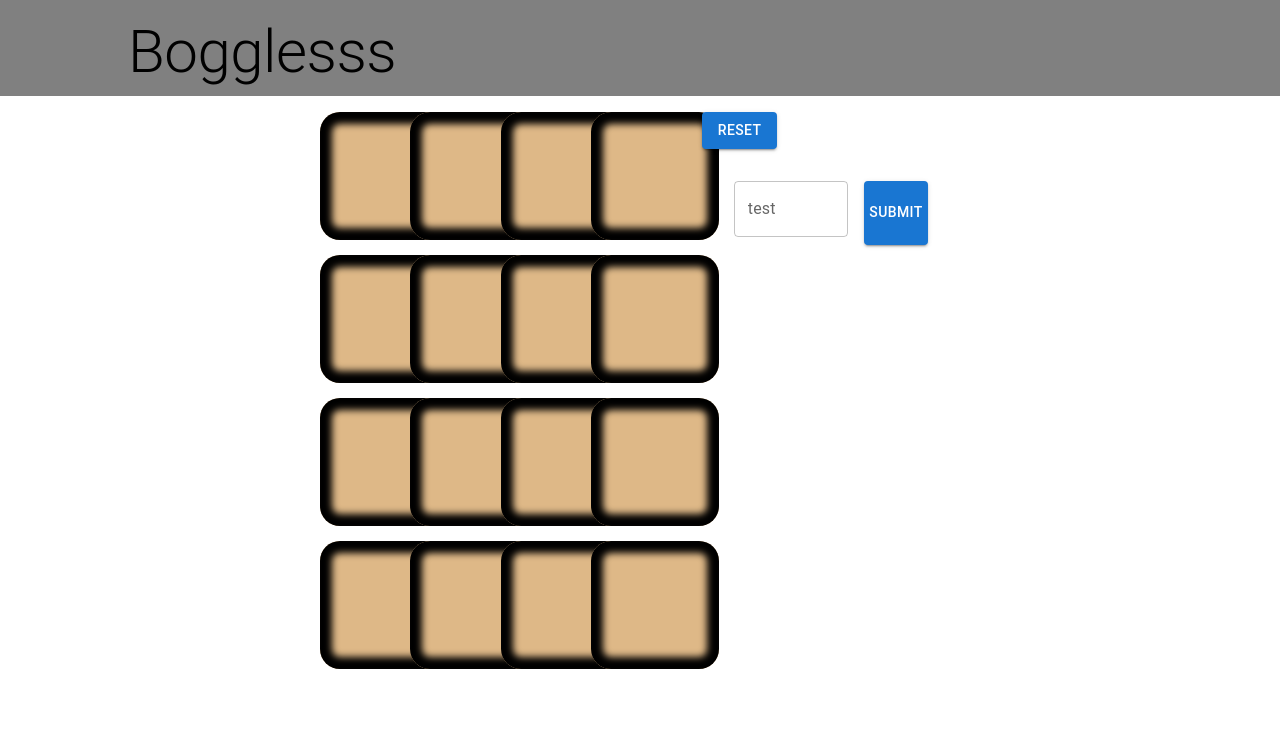
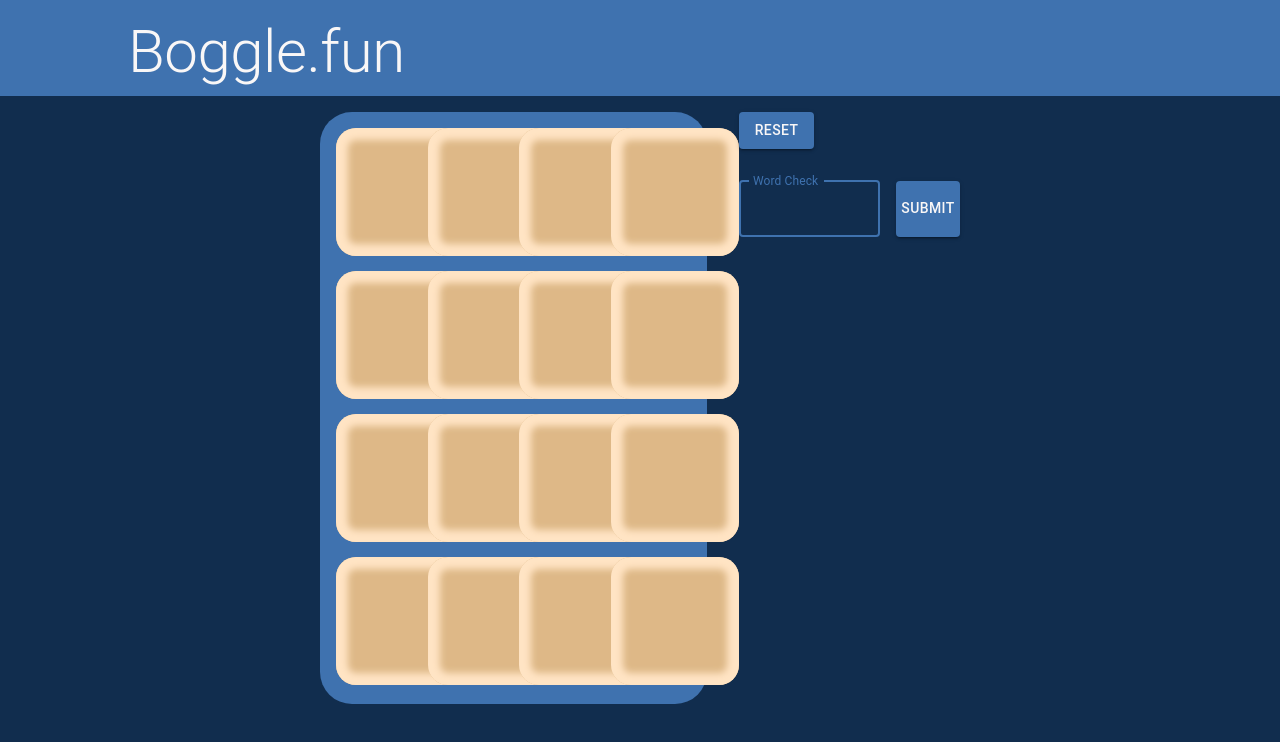
Before and after one commit to MatsThijssen/MatsThijssen.github.io, a React (Create React App) app: page / in a window 1280 px wide. Shown: the top 742 px of the page. Built offline with nearby package versions, Linux system fonts and the light colour scheme.

Commit message:
feat: add theming with better colors and some small visual improvements here and there

```diff
--- a/src/App.tsx
+++ b/src/App.tsx
@@ -1,14 +1,16 @@
+import { ThemeProvider } from "@emotion/react";
 import "./App.css";
 import { Boggle } from "./components/game";
 import { Layout } from "./components/layout";
+import { theme } from "./theme";
 
 function App() {
   return (
-    <>
+    <ThemeProvider theme={theme}>
       <Layout>
         <Boggle />
       </Layout>
-    </>
+    </ThemeProvider>
   );
 }
 
--- a/src/components/game.tsx
+++ b/src/components/game.tsx
@@ -224,37 +224,39 @@ export function Boggle() {
       <Grid2
         container
         spacing={1.5}
-        sx={{ backgroundColor: "white", width: "35rem", height: "35rem" }}
+        sx={{ backgroundColor: "secondary.main", width: "37rem", height: "37rem", padding: '1rem', borderRadius: '2rem' }}
       >
         {letterMatrix.flat().map((l) => createLetter(l))}
       </Grid2>
       <Stack>
         <Box>
-          <Button variant="contained" onClick={resetMatrix}>
+          <Button variant="contained" color="secondary" onClick={resetMatrix}>
             Reset
           </Button>
         </Box>
         <Stack
           direction="row"
           spacing="1rem"
-          sx={{ padding: "2rem", height: "4rem" }}
+          sx={{ paddingY: "2rem", height: "4rem" }}
         >
           <TextField
-            label="test"
+            color="secondary"
+            label="Word Check"
+            focused
             onChange={(event) => lookForMatch(event.target.value)}
           />
-          <Button variant="contained" onClick={checkWordOnMW}>
+          <Button variant="contained" color="secondary" onClick={checkWordOnMW} sx={{height: '3.5rem'}}>
             Submit
           </Button>
         </Stack>
-        <Box maxWidth={"32rem"}>
+        <Box maxWidth={"32rem"} >
           {didSubmit && (
             <List>
               {!!wordDefs.length ? (
                 wordDefs.map((def) => (
                   <>
-                    <ListItem sx={{ backgroundColor: "gray" }} disablePadding>
-                      <ListItemText>{def}</ListItemText>
+                    <ListItem sx={{ borderRadius: '1rem',color: 'secondary.contrastText', backgroundColor: "secondary.main", padding: '0.5rem' }} disablePadding>
+                      <ListItemText>{def[0].toUpperCase() + def.slice(1)}</ListItemText>
                     </ListItem>
                     <Divider />
                   </>
--- a/src/components/layout.tsx
+++ b/src/components/layout.tsx
@@ -1,10 +1,11 @@
-import { Container } from "@mui/material";
+import { Container, useTheme } from "@mui/material";
 import { ReactNode } from "react";
 import { Toolbar } from "./toolbar";
 
 export function Layout({ children }: { children?: ReactNode }) {
+  const theme = useTheme()
   return (
-    <Container disableGutters sx={{ minWidth: "100%" }}>
+    <Container disableGutters sx={{ minWidth: "100%", backgroundColor: theme.palette.primary.main, height: '100vh' }}>
       <Toolbar />
       {children}
     </Container>
--- a/src/components/letter.tsx
+++ b/src/components/letter.tsx
@@ -1,4 +1,4 @@
-import { Box, Grid2 } from "@mui/material";
+import { Box, Grid2, Typography } from "@mui/material";
 import { Indexes } from "./game";
 import EastIcon from "@mui/icons-material/East";
 
@@ -26,7 +26,7 @@ export function createLetter(letter: Letter) {
           borderRadius: 5,
           borderColor: "white",
           backgroundColor: "burlywood",
-          boxShadow: `0px 0px 7px 12px inset ${letter.color ?? "black"}`,
+          boxShadow: `0px 0px 7px 12px inset ${letter.color ?? "bisque"}`,
           height: "8rem",
           width: "8rem",
           textAlign: "center",
@@ -35,13 +35,14 @@ export function createLetter(letter: Letter) {
           fontSize: "5rem",
           position: "relative",
         }}
-      >
+      ><Typography color="transparent" fontSize={'5rem'} lineHeight={"8rem"}  sx={{ textShadow: '1px 1px 1px #000, 0 0 0 #ddd, 1px 1px 1px #000'}}>
         {(letter?.value === "QU" ? "Qu" : letter.value) ?? ""}
+        </Typography>
         {letter.arrowTo && (
           <EastIcon
             fontSize="large"
             sx={{
-              color: "navy",
+              color: "primary.main",
               position: "absolute",
               minWidth: "5rem",
               minHeight: "5rem",
--- a/src/components/toolbar.tsx
+++ b/src/components/toolbar.tsx
@@ -3,16 +3,17 @@ import { Box, Typography } from "@mui/material";
 export function Toolbar() {
   return (
     <Box
+    color='secondary.contrastText'
       sx={{
         paddingX: "8rem",
         paddingY: "1rem",
         height: "4rem",
         width: "auto",
-        backgroundColor: "gray",
+        backgroundColor: 'secondary.main',
         marginBottom: "1rem",
       }}
     >
-      <Typography variant="h2">Bogglesss</Typography>
+      <Typography variant="h2">Boggle.fun</Typography>
     </Box>
   );
 }
--- /dev/null
+++ b/src/theme.ts
@@ -0,0 +1,21 @@
+import { createTheme } from "@mui/material";
+
+export const theme = createTheme({
+    palette: {
+        primary: {
+            main: "#112D4E",
+            contrastText: "#DBE2EF"
+        },
+        secondary: {
+            main: "#3F72AF",
+            contrastText: "#F9F7F7"
+        },
+        text: {
+            primary: "#F9F7F7",
+            secondary: "#DBE2EF"
+        },
+        common: {
+            white: "#F9F7F7"
+        }
+    }
+})
```
